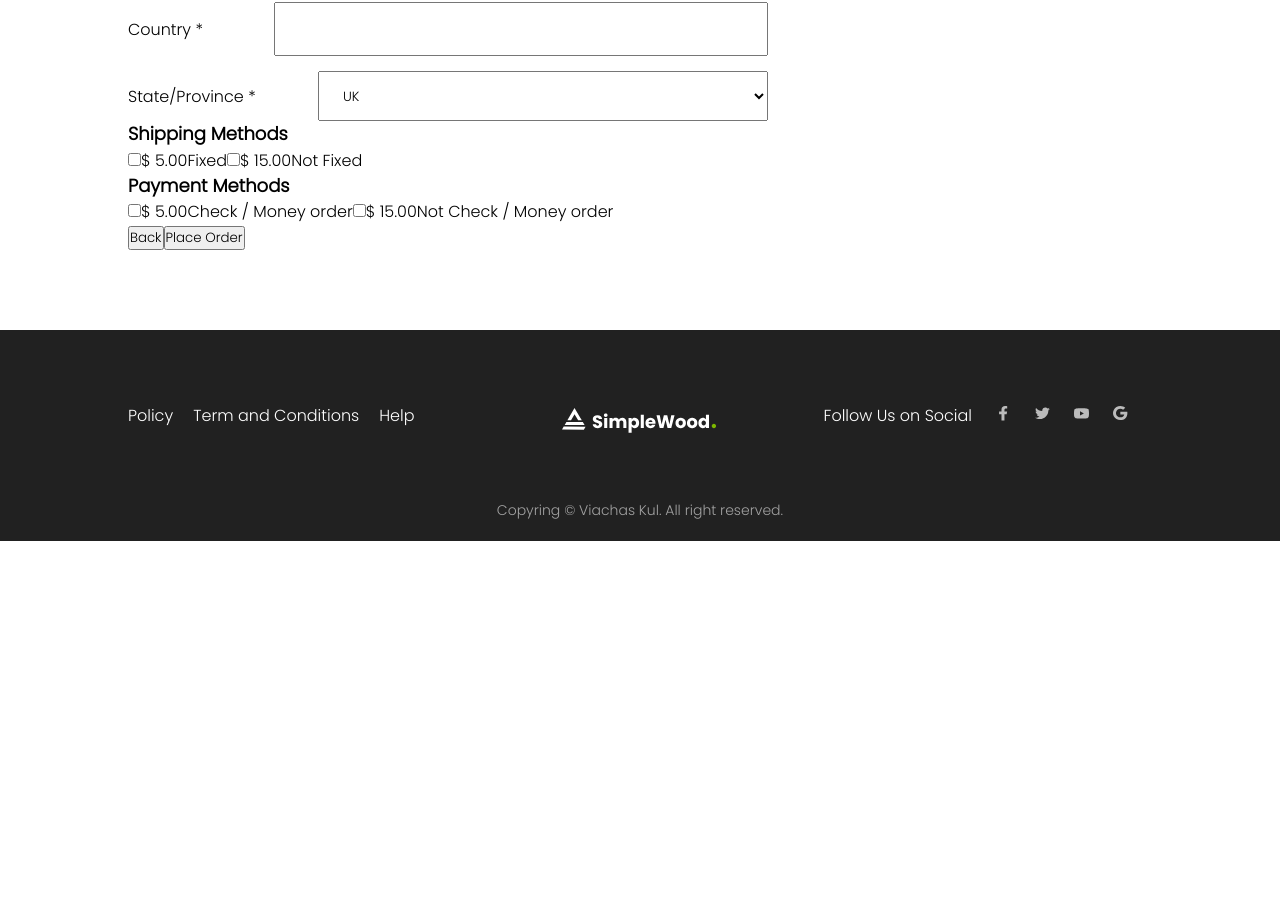
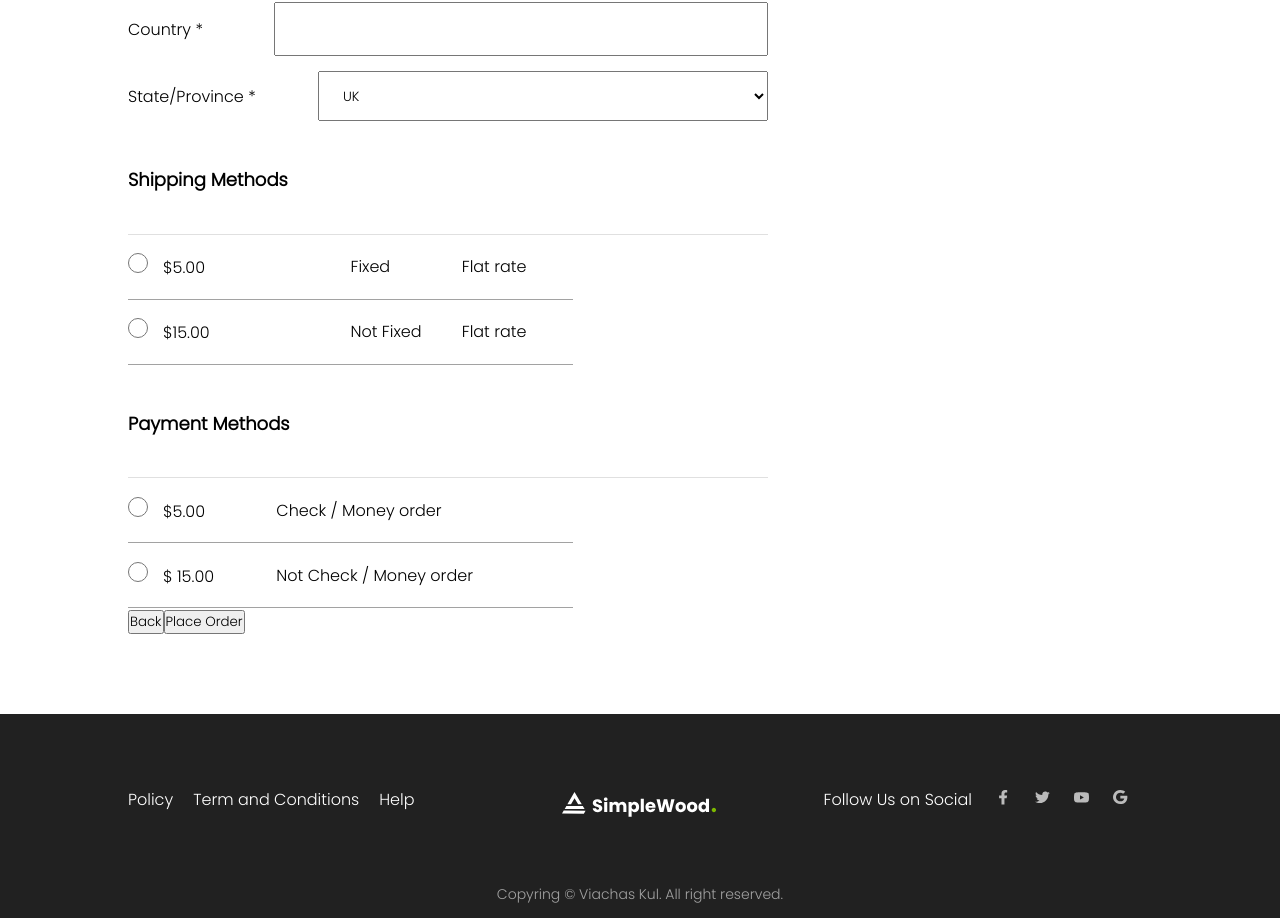
Before and after one commit to kevasesk/vue-front-for-magento244, a Vue app: page /checkout in a window 1280 px wide. Shown: the part 1440-2358 px from the top of the page. Before the commit the page ends 1981 px from the top, so only its background shows below. Built offline with nearby package versions, Linux system fonts and the light colour scheme.

Commit message:
make shipping and payment styles.

```diff
--- a/src/assets/css/checkout.css
+++ b/src/assets/css/checkout.css
@@ -167,3 +167,54 @@
 .summary__item-price{
     justify-self: end;
 }
+
+
+/* Shipping-methods */
+.shipping-methods{
+    margin-top: 46px;
+}
+.shipping-methods__items{
+    border-top: 1px solid var(--light-grey);
+    margin-top: 40px;
+}
+.shipping-methods__item{
+    display: grid;
+    grid-template-columns: 2fr 1fr 1fr;
+    align-items: center;
+    justify-content: space-between;
+    height: 64px;
+    border-bottom: 1px solid var(--grey);
+    width: 445px;
+}
+.shipping-methods__item-price{
+    margin-left: 15px;
+}
+.shipping-methods__item-radio{
+    width: 20px;
+    height: 20px;
+}
+
+/* Payments-methods */
+.payment-methods{
+    margin-top: 46px;
+}
+.payment-methods__items{
+    border-top: 1px solid var(--light-grey);
+    margin-top: 40px;
+}
+.payment-methods__item{
+    display: grid;
+    grid-template-columns: 1fr 2fr;
+    align-items: center;
+    justify-content: space-between;
+    height: 64px;
+    border-bottom: 1px solid var(--grey);
+    width: 445px;
+}
+.payment-methods__item-price{
+    margin-left: 15px;
+}
+.payment-methods__item-radio{
+    width: 20px;
+    height: 20px;
+}
--- a/src/components/checkout/CheckoutFirst.vue
+++ b/src/components/checkout/CheckoutFirst.vue
@@ -84,13 +84,20 @@ import SummaryProductImage from '@/assets/images/summary_product_image.png';
                         <h3 class="shipping-methods__title">Shipping Methods</h3>
                         <div class="shipping-methods__items">
                             <div class="shipping-methods__item">
-                                <input class="shipping-methods__item-checkbox" type="checkbox"/>
-                                <span class="shipping-methods__item-price">$ 5.00</span>
+                                <span class="shipping-methods__item-input">
+                                    <input class="shipping-methods__item-radio" type="radio" name="shipping"/>
+                                    <span class="shipping-methods__item-price">$5.00</span>
+                                </span>
                                 <span class="shipping-methods__item-name">Fixed</span>
-
-                                <input class="shipping-methods__item-checkbox" type="checkbox"/>
-                                <span class="shipping-methods__item-price">$ 15.00</span>
+                                <span class="shipping-methods__item-type">Flat rate</span>
+                            </div>
+                            <div class="shipping-methods__item">
+                                <span class="shipping-methods__item-input">
+                                    <input class="shipping-methods__item-radio" type="radio" name="shipping"/>
+                                    <span class="shipping-methods__item-price">$15.00</span>
+                                </span>
                                 <span class="shipping-methods__item-name">Not Fixed</span>
+                                <span class="shipping-methods__item-type">Flat rate</span>
                             </div>
                         </div>
                     </section>
@@ -98,12 +105,17 @@ import SummaryProductImage from '@/assets/images/summary_product_image.png';
                         <h3 class="payment-methods__title">Payment Methods</h3>
                         <div class="payment-methods__items">
                             <div class="payment-methods__item">
-                                <input class="payment-methods__item-checkbox" type="checkbox"/>
-                                <span class="payment-methods__item-price">$ 5.00</span>
+                                <span class="shipping-methods__item-input">
+                                    <input class="payment-methods__item-radio" type="radio" name="payment"/>
+                                    <span class="payment-methods__item-price">$5.00</span>
+                                </span>
                                 <span class="payment-methods__item-name">Check / Money order</span>
-
-                                <input class="payment-methods__item-checkbox" type="checkbox"/>
-                                <span class="payment-methods__item-price">$ 15.00</span>
+                            </div>
+                            <div class="payment-methods__item">
+                                 <span class="shipping-methods__item-input">
+                                     <input class="payment-methods__item-radio" type="radio" name="payment"/>
+                                     <span class="payment-methods__item-price">$ 15.00</span>
+                                 </span>
                                 <span class="payment-methods__item-name">Not Check / Money order</span>
                             </div>
                         </div>
```
